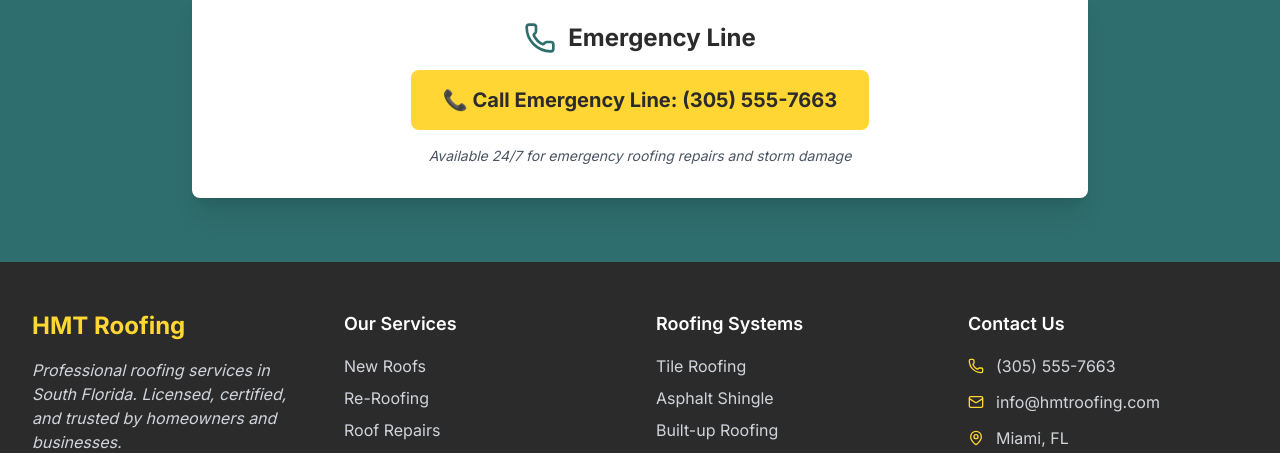
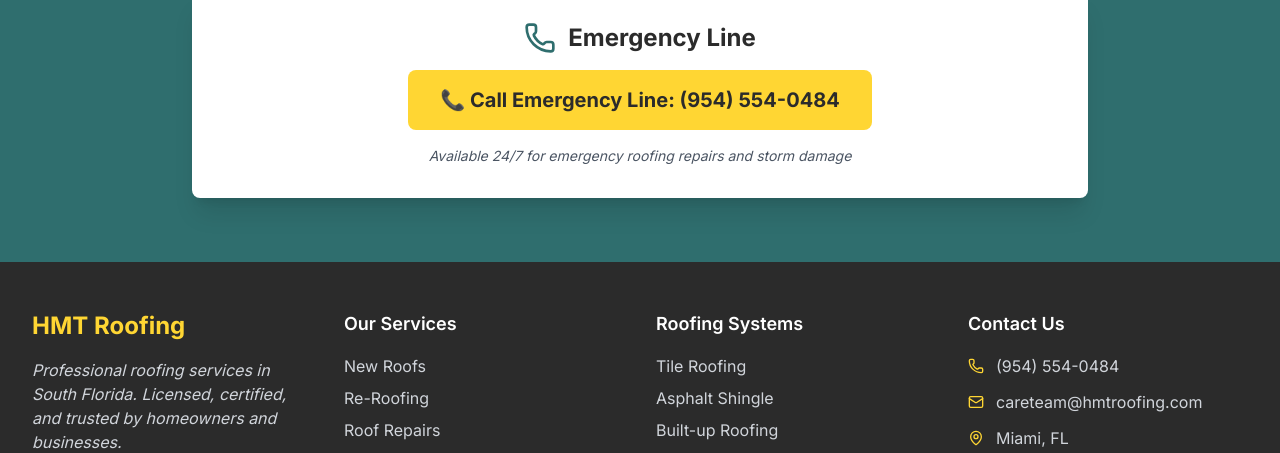
Before and after one commit to micaDev123/hmtroofing, a React (Vite) app: page /contact in a window 1280 px wide. Shown: the part 2022-2475 px from the top of the page. Built offline with nearby package versions, Linux system fonts and the light colour scheme.

Commit message:
fix details on header aand footer details

```diff
--- a/src/App.tsx
+++ b/src/App.tsx
@@ -1,7 +1,7 @@
 import { BrowserRouter as Router, Routes, Route } from 'react-router-dom';
 import Navbar from './components/Navbar';
 import Footer from './components/Footer';
-import FloatingActionMenu from './components/FloatingActionMenu';
+// import FloatingActionMenu from './components/FloatingActionMenu';
 import Home from './pages/Home';
 import Services from './pages/Services';
 import Contact from './pages/Contact';
@@ -22,7 +22,7 @@
           </Routes>
         </main>
         <Footer />
-        <FloatingActionMenu />
+        {/* <FloatingActionMenu /> */}
       </div>
     </Router>
   );
--- a/src/components/Footer.tsx
+++ b/src/components/Footer.tsx
@@ -83,7 +83,7 @@
               </div>
               <div className="flex items-center">
                 <Mail className="h-4 w-4 mr-3 text-primary-yellow" />
-                <span className="text-gray-300">info@hmtroofing.com</span>
+                <span className="text-gray-300">careteam@hmtroofing.com</span>
               </div>
               <div className="flex items-start">
                 <MapPin className="h-4 w-4 mr-3 text-primary-yellow mt-1" />
--- a/src/components/contact/EmergencyServices.tsx
+++ b/src/components/contact/EmergencyServices.tsx
@@ -26,7 +26,7 @@
           </div>
 
           <a
-            href="tel:3055557663"
+            href="tel:9545540484"
             className="inline-block bg-primary-yellow text-gray-dark font-bold py-4 px-8 rounded-lg hover:bg-yellow-400 transition-colors duration-200 text-xl mb-4"
           >
             {t('contact.emergency.callButton')}
--- a/src/i18n/locales/en.json
+++ b/src/i18n/locales/en.json
@@ -5,7 +5,7 @@
     "gallery": "Gallery",
     "contact": "Contact",
     "getQuote": "Get Quote",
-    "phone": "(305) 555-7663"
+    "phone": "(954) 554-0484"
   },
   "hero": {
     "title": "Professional Roofing Services in Miami",
@@ -171,7 +171,7 @@
     "required": "*",
     "placeholders": {
       "fullName": "Enter your full name",
-      "phoneNumber": "(305) 555-0123",
+      "phoneNumber": "(954) 554-0484",
       "propertyAddress": "Enter property address"
     },
     "roofingTypes": {
@@ -461,7 +461,7 @@
       "phoneNumber": "Phone Number",
       "required": "*",
       "fullNamePlaceholder": "Enter your full name",
-      "phoneNumberPlaceholder": "(305) 555-0123",
+      "phoneNumberPlaceholder": "(954) 554-0484",
       "submitButton": "Get Free Consultation",
       "successMessage": "Thank you! We will contact you soon."
     }
@@ -478,12 +478,12 @@
     "info": {
       "callUs": {
         "title": "Call Us",
-        "primary": "(305) 555-7663",
+        "primary": "(954) 554-0484",
         "secondary": "9am to 6pm daily"
       },
       "emailUs": {
         "title": "Email Us",
-        "primary": "info@hmtroofing.com",
+        "primary": "careteam@hmtroofing.com",
         "secondary": "Response within 24hrs"
       },
       "visitUs": {
@@ -496,7 +496,7 @@
       "title": "Emergency Roofing Services",
       "subtitle": "Storm damage? Leak emergency? We're available 24/7 for urgent repairs.",
       "emergencyLine": "Emergency Line",
-      "callButton": "📞 Call Emergency Line: (305) 555-7663",
+      "callButton": "📞 Call Emergency Line: (954) 554-0484",
       "availability": "Available 24/7 for emergency roofing repairs and storm damage"
     },
     "form": {
```
